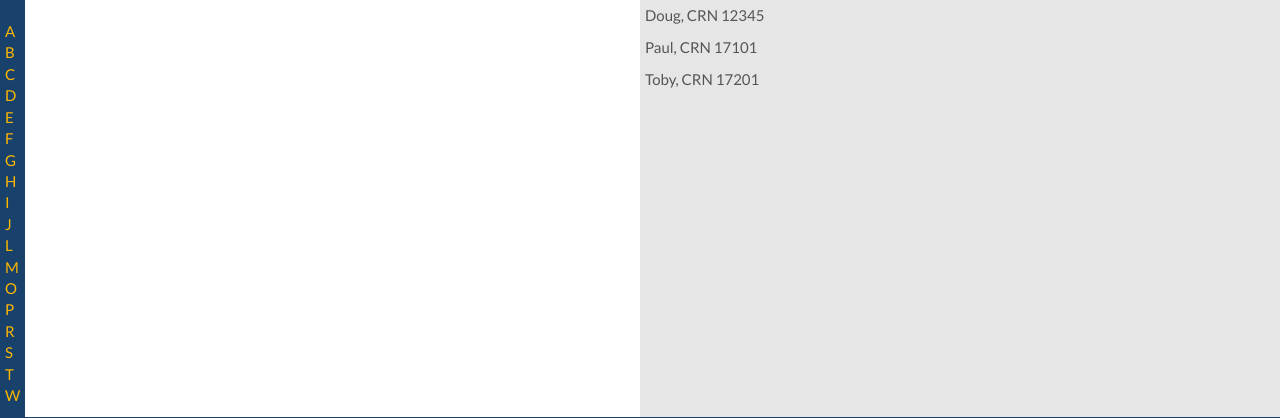
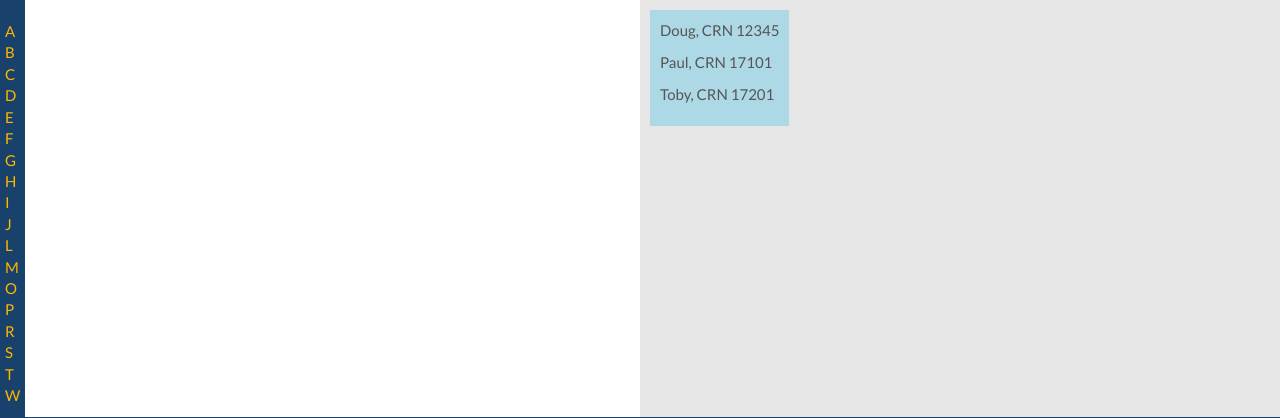
Before and after one commit to JimmyYW/IC-Schedule-2015, a Flask app: page /schedule in a window 1280 px wide. Shown: the part 125-543 px from the top of the page. Run offline with Flask 2, Linux system fonts and the light colour scheme; data comes from the database, SQL or seed files in the repository; some libraries are stand-ins or nearby versions.

Commit message:
formatted schedules, kind of

```diff
--- a/app/static/style.css
+++ b/app/static/style.css
@@ -98,3 +98,10 @@ nav ul a:hover {
     color: white;
     text-decoration: none;
 }
+
+.hark-a-schedule {
+    background-color: lightblue;
+    margin: 5px;
+    padding: 10px;
+    float: left;
+}
--- a/app/templates/schedule.html
+++ b/app/templates/schedule.html
@@ -3,8 +3,10 @@
 {% block course_content %}
 
     {% for sch in schlist %}
+        <div class="hark-a-schedule">
         {% for s in sch %}
             <p>{{ s.prof }}, CRN {{ s.crn }}</p>
         {% endfor %}
+        </div>
     {% endfor %}
 {% endblock %}
```
